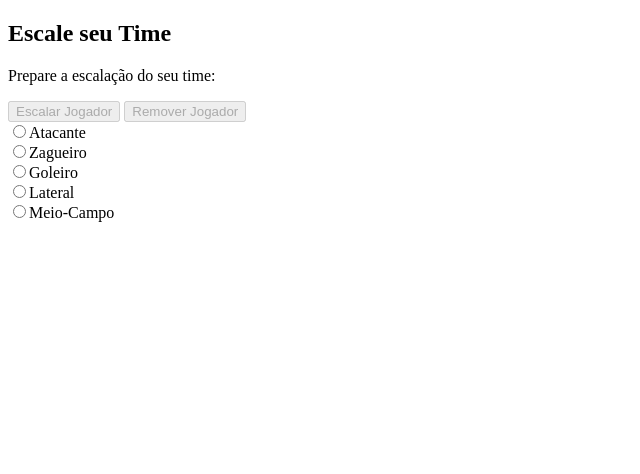
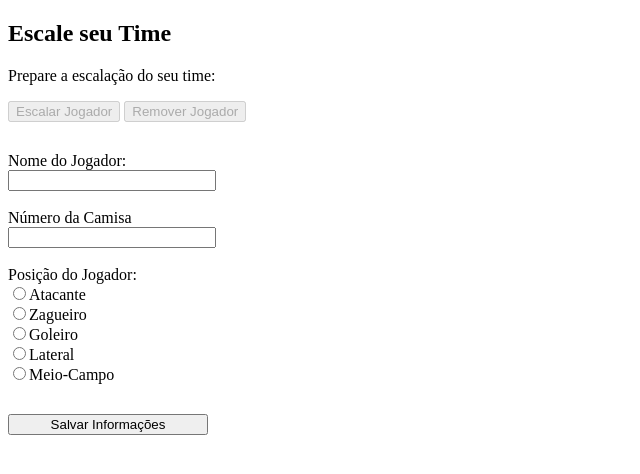
Before and after one commit to tiagograff/exercicios-iniciais-obc, a plain HTML site: page javascript/js-dom/03-escalacao-times-console.html in a window 1280 px wide. Both pictures are taken after a click on the button "Escalar Jogador". Shown: the whole page, without its empty margins (0-640 px from the left). Drawn offline with Linux system fonts and the light colour scheme.

Commit message:
feat: criação do form e salvar os dados

```diff
--- a/javascript/js-dom/03-escalacao-times-console.html
+++ b/javascript/js-dom/03-escalacao-times-console.html
@@ -10,12 +10,14 @@
       <section class="app">
         <h1>Escale seu Time</h1>
         <p>Prepare a escalação do seu time:</p>
-        <button type="submit" class="submitButton" toScaleButton()>
+        <button type="submit" id="submitPlayer">
           Escalar Jogador
         </button>
-        <button type="button" disabled>Remover Jogador</button>
+        <button type="button" id="deletePlayer" disabled>Remover Jogador</button>
       </section>
-      <form class="lineupForm"></form>
+      <form class="lineupForm">
+        <section class="playerInfos"></section>
+      </form>
       <section class="teamLineup"></section>
     </main>
     <script src="./03-escalacao-times.js"></script>
--- a/javascript/js-dom/03-escalacao-times.js
+++ b/javascript/js-dom/03-escalacao-times.js
@@ -1,7 +1,8 @@
-const toScaleButton = document.querySelector(".submitButton");
+//divs e sections
 const sectionLineupForm = document.querySelector(".lineupForm");
-const playerPositionForm = document.createElement("div");
-
+const playerForm = document.querySelector(".playerInfos")
+//listas
+const players = []
 const playersPositionsList = [
   "Atacante",
   "Zagueiro",
@@ -9,17 +10,40 @@ const playersPositionsList = [
   "Lateral",
   "Meio-Campo",
 ];
+//botoes
+const toScalePlayer = document.getElementById('submitPlayer')
+//funcionalidades
+const cleanForm = () => {
+  const inputs = document.querySelectorAll('.playerInfos input')
+  inputs.forEach(input => input.value = '')
+  inputs.forEach(input => input.checked = false)
+}
+//criando elementos
+const breakLine = () => {
+  return document.createElement('br')
+}
+
+const makeButton = (type, id, text) => {
+  const newButton = document.createElement('button')
+  newButton.type = type
+  newButton.id = id
+  newButton.textContent = text
+  newButton.style.width = '200px'
+
+  return newButton
+}
 
 const makeInput = (inputType, inputName) => {
   const input = document.createElement("input");
   input.type = inputType;
   input.name = inputName;
+
   return input;
 };
 
 const makeLabel = (forInput, labelText) => {
   const label = document.createElement("label");
-  label.forHtml = forInput;
+  label.htmlFor = forInput;
   label.textContent = labelText;
   return label;
 };
@@ -29,7 +53,7 @@ const inputRadio = (arr, nameInputRadio) => {
   for (let i = 0; arr.length > i; i++) {
     const info = arr[i];
     const input = makeInput("radio", nameInputRadio);
-    input.value = +info;
+    input.value = info;
     input.id = "input-" + info;
 
     const label = makeLabel("input-" + info, info);
@@ -42,13 +66,50 @@ const inputRadio = (arr, nameInputRadio) => {
 };
 
 function makeForm() {
-  const newPlayer = inputRadio(playersPositionsList, "postionPlayers");
-  playerPositionForm.append(newPlayer);
+  // campos do form
+  const newPlayerName = makeInput('text', 'playerName')
+  newPlayerName.style.width = '200px'
+  const newPlayerNumber = makeInput('number','shirtNumber')
+  newPlayerNumber.style.width = '200px'
+  const newPlayerPosition= inputRadio(playersPositionsList, "positionPlayer");
 
-  return newPlayer;
+  // estilizacao dos campos do form
+  playerForm.style.marginTop = '30px'
+  playerForm.style.display = 'flex'
+  playerForm.style.flexDirection = 'column'
+
+  // adicionando campos no form
+  playerForm.append(makeLabel('nome','Nome do Jogador: '),newPlayerName, breakLine(),
+  makeLabel('shirtName', 'Número da Camisa'), newPlayerNumber, breakLine(),
+  makeLabel('positionPlayer','Posição do Jogador:'), newPlayerPosition);
+
+  // botão de salvar info
+  const saveFormPlayer = makeButton('submit','saveFormPlayer','Salvar Informações')
+  saveFormPlayer.style.marginTop = '30px'
+  playerForm.append(saveFormPlayer)
+
+  saveFormPlayer.addEventListener("click", () =>{
+    event.preventDefault()
+    const playerPosition = document.querySelector('input[name="positionPlayer"]:checked')
+    const newPlayer = {
+      name: newPlayerName.value,
+      number: newPlayerNumber.value,
+      position: playerPosition.value
+    }
+    if(confirm('Deseja salvar estas informações?')){
+      players.push(newPlayer)
+      cleanForm()
+    } else {
+      alert('Informações não salvas!')
+    }
+
+})
+
+  return playerForm;
 }
 
-toScaleButton.addEventListener("click", () => {
+//botoes
+toScalePlayer.addEventListener("click", () => {
   sectionLineupForm.append(makeForm());
-  toScaleButton.disabled = "true";
+  toScalePlayer.disabled = "true";
 });
```
